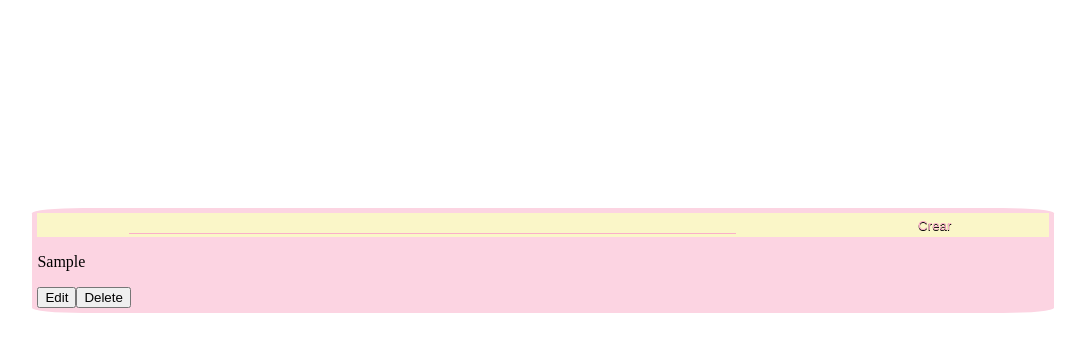
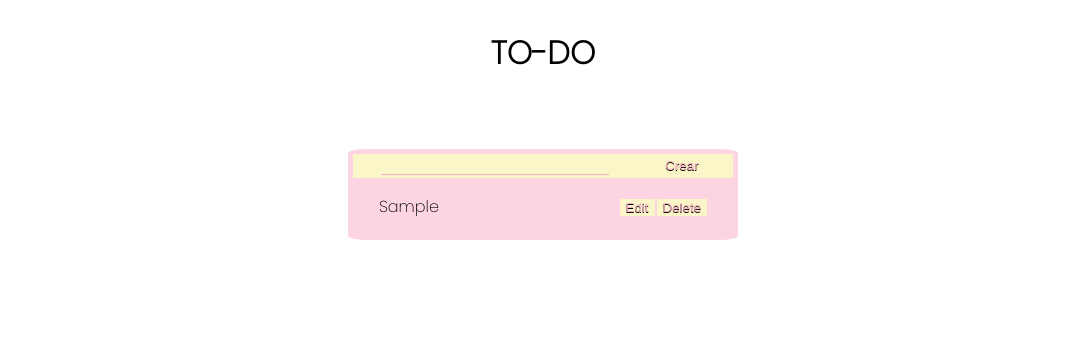
Before and after one commit to NachoBasilio/Estudio-Lista-de-Tareas, a React (Vite) app: page / in a window 1280 px wide. Both pictures are taken after typing "Sample" into the empty fields and a click on the input "Crear". Shown: the top 352 px of the page, without its empty margins (97-1182 px from the left). Built offline with nearby package versions, Linux system fonts and the light colour scheme.

Commit message:
Termine gran parte de los estilos

```diff
--- a/index.html
+++ b/index.html
@@ -4,9 +4,10 @@
     <meta charset="UTF-8" />
     <link rel="icon" type="image/svg+xml" href="/vite.svg" />
     <meta name="viewport" content="width=device-width, initial-scale=1.0" />
-    <title>Vite + React</title>
+    <title>Proyecto - To-Do</title>
   </head>
   <body>
+    <h1>TO-DO</h1>
     <div id="root"></div>
     <script type="module" src="/src/main.jsx"></script>
   </body>
--- a/src/components/Todo.jsx
+++ b/src/components/Todo.jsx
@@ -1,4 +1,5 @@
 import React, { useState } from "react"
+import "../style/Todo.css"
 
 export function Todo({item, onUpdate, onDelete}) {
 const [isEdit, setIsEdit] = useState(false)
@@ -29,11 +30,13 @@ function FormEdit(){
 function TodoElement() {
     return (
     <div className="todoInfo">
-        <p>{item.title}</p>
-        <button onClick={()=>{setIsEdit(true)}}>Edit</button>
-        <button onClick={(e)=>{
-            onDelete(item.id)
-        }}>Delete</button>
+        <p className="todoTexto">{item.title}</p>
+        <div>
+            <button className="botonEditar" onClick={()=>{setIsEdit(true)}}>Edit</button>
+            <button className="botonEliminar" onClick={(e)=>{
+                onDelete(item.id)
+            }}>Delete</button>
+        </div>
     </div>
     )
 }
--- a/src/components/TodoApp.jsx
+++ b/src/components/TodoApp.jsx
@@ -33,6 +33,7 @@ export default function TodoApp() {
     todos.splice(aux, 1)
     setTodos([...todos])
   }
+
   return (
     <>
     <div className='todoContainer'>
--- /dev/null
+++ b/src/style/Todo.css
@@ -0,0 +1,29 @@
+.todo{
+    display: flex;
+    flex-direction: column;
+}
+
+.todoInfo{
+    display: flex;
+    align-items: center;
+    justify-content: space-around;
+}
+
+.todoTexto{
+    width: 50%;
+    overflow-wrap: break-word;
+}
+
+.botonEditar{
+    background-color: #FAF6C8;
+    border: none;
+    color: #FAAFC9;
+    margin-right: 2px;
+    text-shadow: 0 1px #000;
+}
+.botonEliminar {
+    background-color: #FAF6C8;
+    border: none;
+    color: #FAAFC9;
+    text-shadow: 0 1px #000;
+}
--- a/src/style/main.css
+++ b/src/style/main.css
@@ -1,13 +1,34 @@
+@import url('https://fonts.googleapis.com/css2?family=Poppins:wght@200&display=swap');
+
 body{
     display: flex;
     align-items: center;
     justify-content: center;
+    flex-direction: column;
+    font-family: 'Poppins', sans-serif;
 }
 
 #root{
-    margin-top: 200px;
+    margin-top: 50px;
     background-color: #FCD4E2;
     padding: 5px;
     border-radius: 5%;
     width: 80%;
 }
+@media (min-width: 400px) {
+    #root{
+        width: 60%;
+    }
+}
+
+@media (min-width: 600px) {
+    #root{
+        width: 50%;
+    }
+}
+
+@media (min-width: 800px) {
+    #root{
+        width: 30%;
+    }
+}
```
Also changed, not shown: src/style/TodoApp.css (line endings or trailing spaces).
